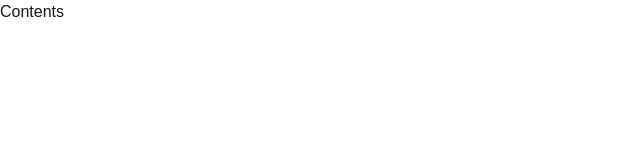
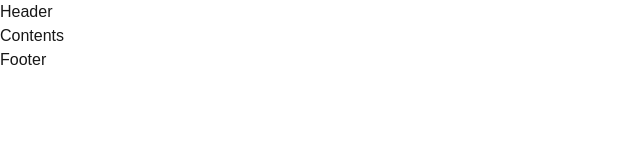
Before and after one commit to Yuka-Matsumoto/NENRIN, a Next.js app in the folder frontend/: page / in a window 1280 px wide. Shown: the top 160 px of the page, without its empty margins (0-640 px from the left). Built offline with nearby package versions, Linux system fonts and the light colour scheme.

Commit message:
🚧create header/footer

```diff
--- /dev/null
+++ b/frontend/src/app/components/layouts/footer/Footer.tsx
@@ -0,0 +1,9 @@
+import React from 'react'
+
+const Footer = () => {
+    return (
+        <div>Footer</div>
+    )
+}
+
+export default Footer;
--- /dev/null
+++ b/frontend/src/app/components/layouts/header/Header.tsx
@@ -0,0 +1,12 @@
+import React from 'react'
+
+
+const Header = () => {
+    return (
+        <div>
+            <div>Header</div>
+        </div>
+    )
+}
+
+export default Header;
--- a/frontend/src/app/layout.tsx
+++ b/frontend/src/app/layout.tsx
@@ -1,6 +1,9 @@
 import type { Metadata } from "next";
 // import localFont from "next/font/local";
 import "./globals.css";
+
+import Header from "./components/layouts/header/Header";
+import Footer from "./components/layouts/footer/Footer";
 
 // const geistSans = localFont({
 //   src: "./fonts/GeistVF.woff",
@@ -26,7 +29,9 @@
   return (
     <html lang="ja">
       <body>
+        <Header />
         {children}
+        <Footer />
       </body>
     </html>
   );
```
Also changed, not shown: frontend/src/app/components/elements/organization_use_button.tsx (added), frontend/src/app/components/elements/senior_use_button.tsx (added).
